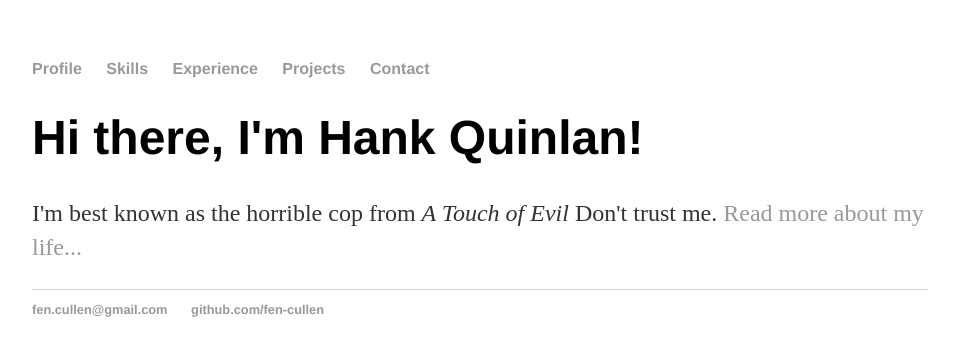
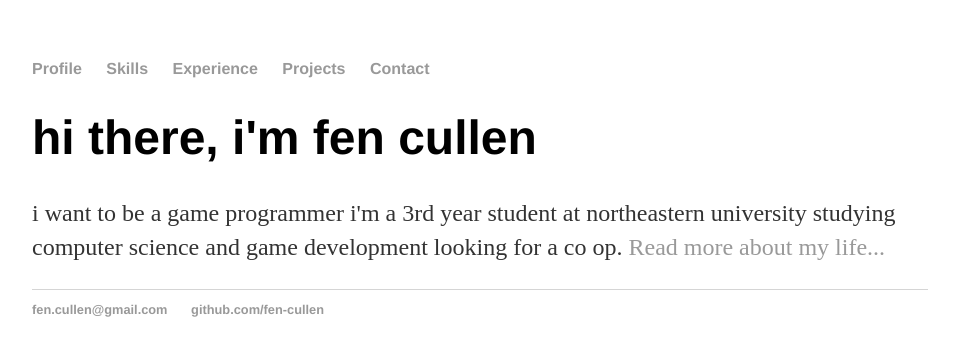
Before and after one commit to fen-cullen/fen-cullen.github.io, a Jekyll site: the page built from index.html, in a window 1280 px wide. Shown: the top 356 px of the page, without its empty margins (160-1115 px from the left). Built offline with Jekyll 4.4.1, drawn with Linux system fonts in a browser that asks for light colours.

Commit message:
Update index.html
Its about me now

```diff
--- a/index.html
+++ b/index.html
@@ -1,8 +1,10 @@
 ---
 layout: default
-title: Hank Quinlan, Horrible Cop
+title: Profile
 ---
 <div class="blurb">
-	<h1>Hi there, I'm Hank Quinlan!</h1>
-	<p>I'm best known as the horrible cop from <em>A Touch of Evil</em> Don't trust me. <a href="/about">Read more about my life...</a></p>
+	<h1>hi there, i'm fen cullen</h1>
+	<p>
+		i want to be a game programmer
+		i'm a 3rd year student at northeastern university studying computer science and game development looking for a co op. <a href="/about">Read more about my life...</a></p>
 </div><!-- /.blurb -->
```
